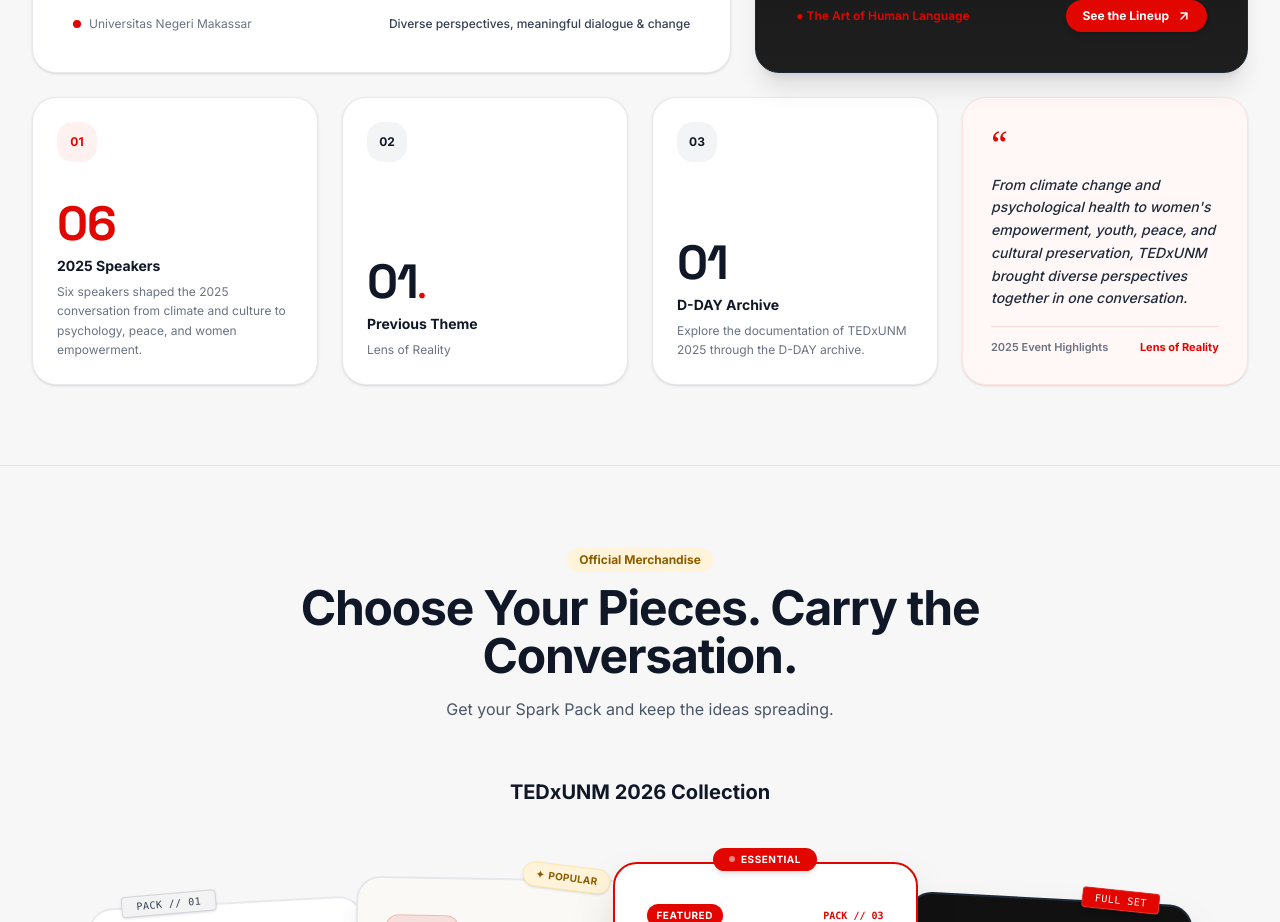
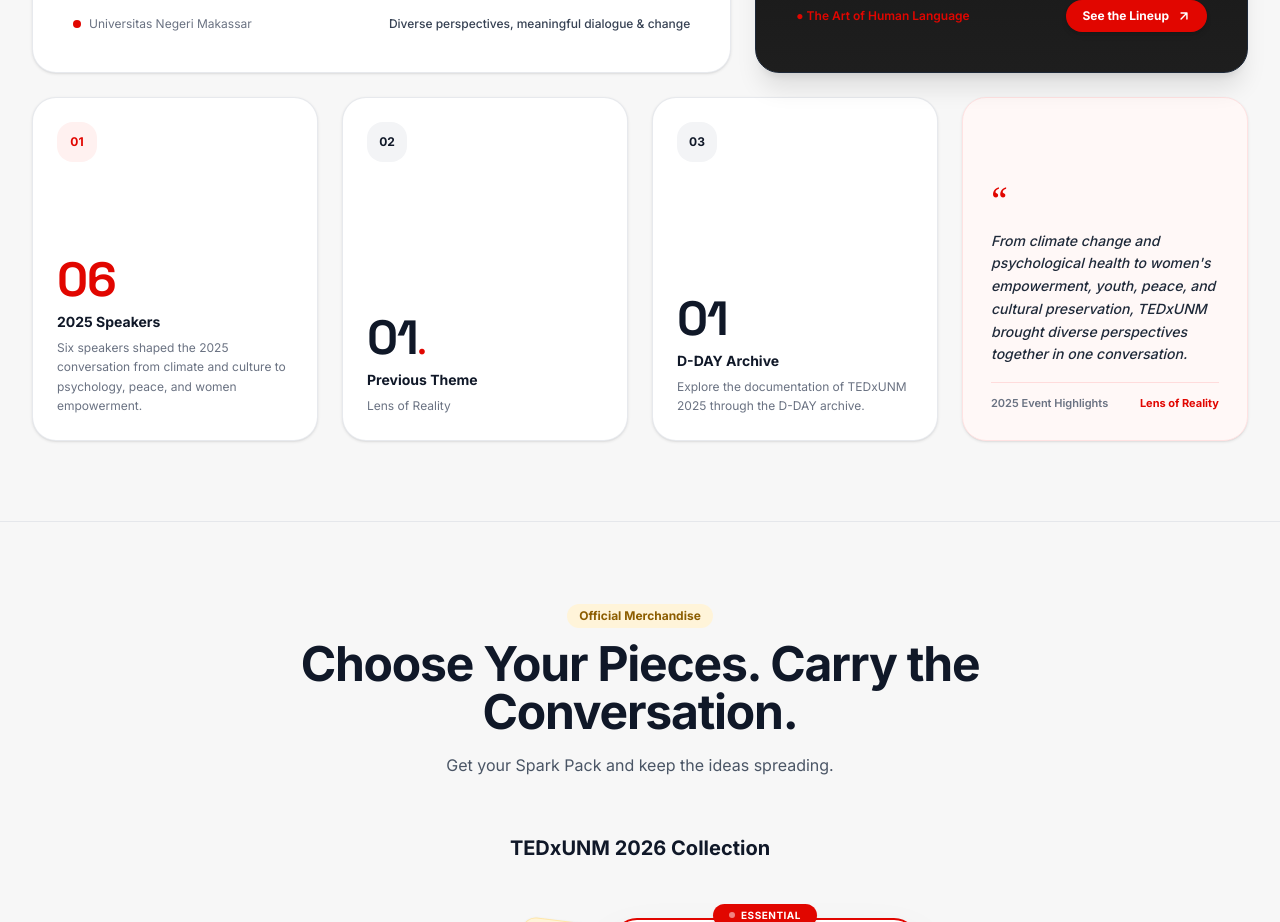
Before and after one commit to arjunmrti/tedxunm-2026, a React (Vite) app: page / in a window 1280 px wide. Shown: the part 5000-5922 px from the top of the page. Built offline with nearby package versions, Linux system fonts and the light colour scheme.

Commit message:
refine: align journey card spacing

```diff
--- a/src/components/ui/layout/sections/Journey.tsx
+++ b/src/components/ui/layout/sections/Journey.tsx
@@ -264,13 +264,13 @@
             className="md:col-span-3 bg-white rounded-3xl border border-gray-200/90 p-6 flex flex-col justify-between shadow-sm hover:shadow-md hover:border-ted-red/30 transition-all"
           >
             <div
-              className={`w-10 h-10 rounded-2xl flex items-center justify-center font-bold text-xs mb-4 ${
+              className={`w-10 h-10 rounded-2xl flex items-center justify-center font-bold text-xs ${
                 stat.accent ? 'bg-[#FFF1F0] text-ted-red' : 'bg-gray-100 text-gray-900'
               }`}
             >
               {stat.number}
             </div>
-            <div>
+            <div className="mt-14">
               <div
                 className={`text-4xl sm:text-5xl font-extrabold font-display tracking-tight leading-none mb-2 ${
                   stat.hasDot ? 'flex items-baseline' : ''
@@ -287,10 +287,12 @@
 
         {/* Quote Card */}
         <motion.div variants={cardReveal} className="md:col-span-3 bg-[#FFF8F7] border border-red-100 rounded-3xl p-6 sm:p-7 flex flex-col justify-between shadow-sm hover:shadow-md hover:border-ted-red/30 transition-all">
-          <div className="text-4xl font-serif text-ted-red leading-none mb-3">“</div>
-          <p className="text-xs sm:text-sm italic font-medium text-gray-800 leading-relaxed mb-4">
-            {quote.text}
-          </p>
+          <div className="pt-14">
+            <div className="text-4xl font-serif text-ted-red leading-none mb-3">“</div>
+            <p className="text-xs sm:text-sm italic font-medium text-gray-800 leading-relaxed mb-4">
+              {quote.text}
+            </p>
+          </div>
           <div className="pt-3 border-t border-red-200/60 flex items-center justify-between text-[11px] font-semibold text-gray-500">
             <span>{quote.source}</span>
             <span className="text-ted-red font-bold">{quote.year}</span>
```
